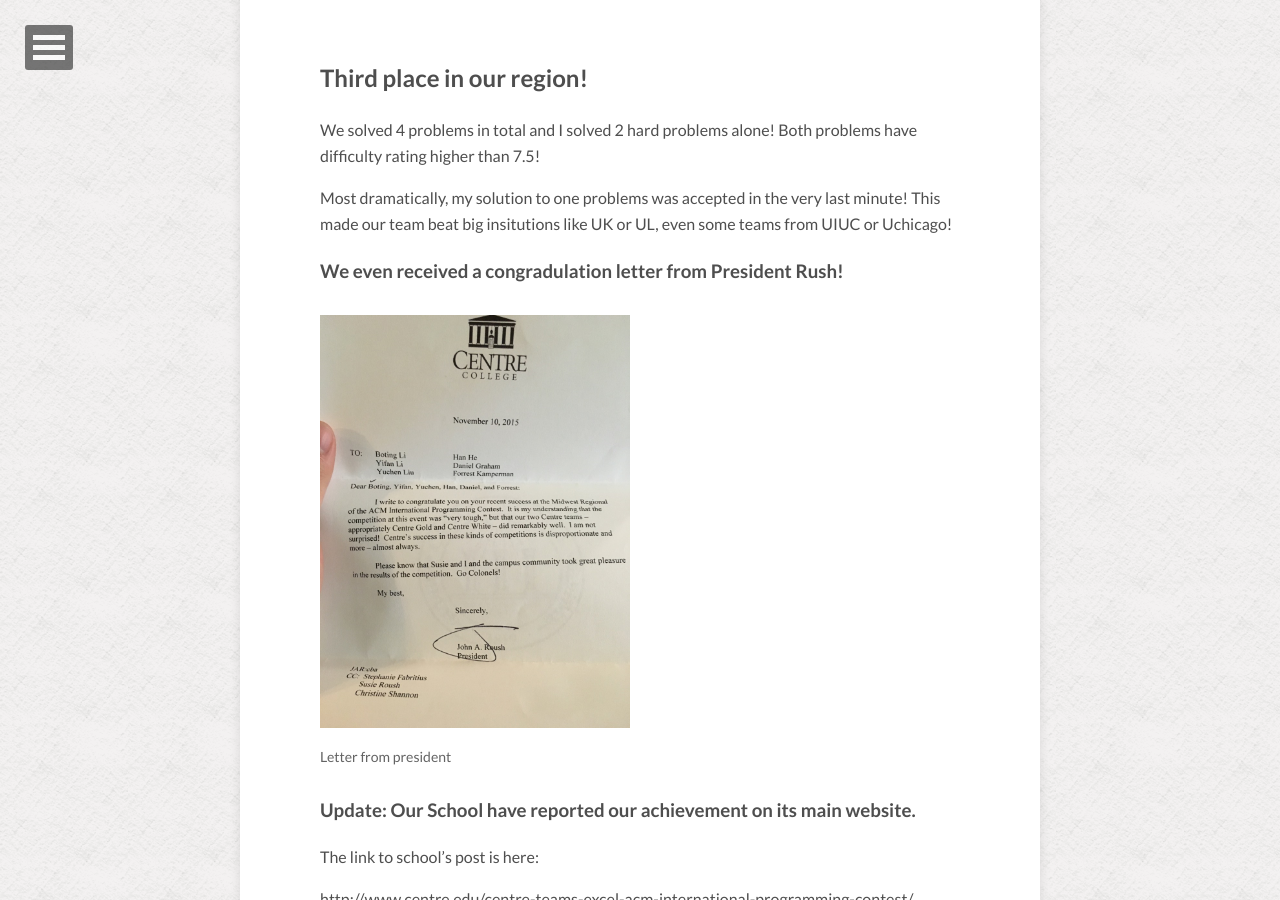
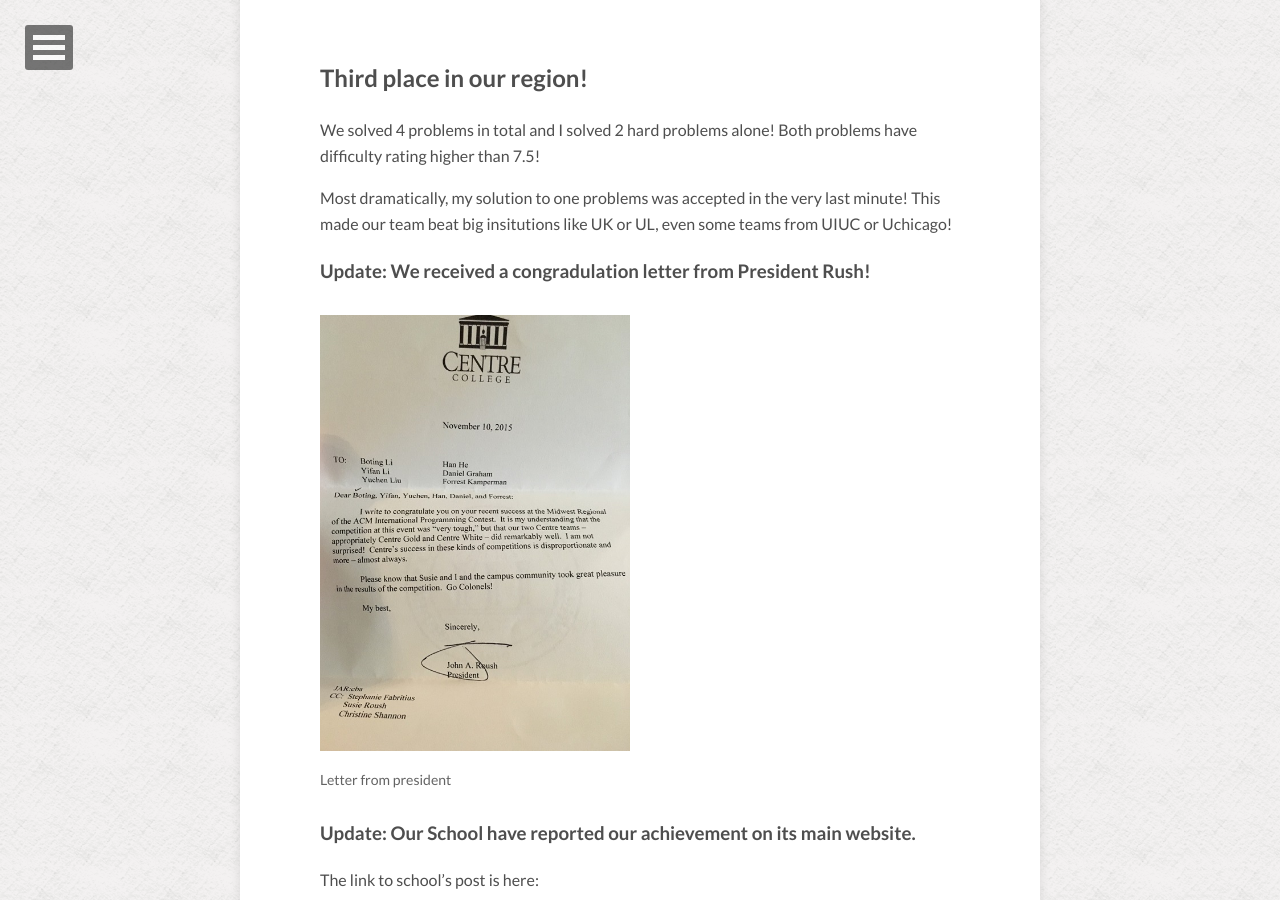
Before and after one commit to botingli/botingli.github.io, a Jekyll site: the page built from _posts/2015-11-08-ACM-win.md, in a window 1280 px wide and 900 px high, scrolled down 462 px. Built offline with Jekyll 4.4.1, drawn with Linux system fonts in a browser that asks for light colours; nearby versions of some CDN libraries; comment, search, counter and statistics services are not loaded.

Commit message:
minor change

```diff
--- a/_posts/2015-11-08-ACM-win.md
+++ b/_posts/2015-11-08-ACM-win.md
@@ -15,7 +15,7 @@
 
 Most dramatically, my solution to one problems was accepted in the very last minute! This made our team beat big insitutions like UK or UL, even some teams from UIUC or Uchicago!
 
-### We even received a congradulation letter from President Rush!
+### Update: We received a congradulation letter from President Rush!
 
 <figure class="half">
 	<img src="/images/letter.jpg" alt="">
```
Also changed, not shown: images/letter.jpg.
